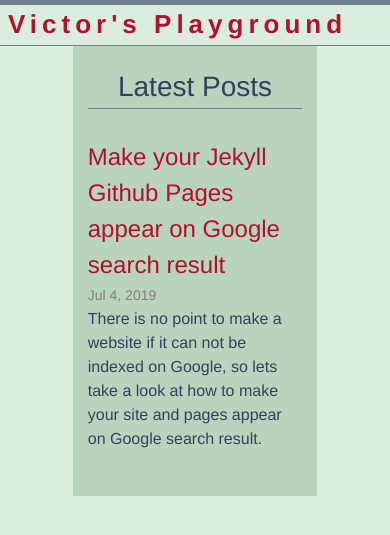
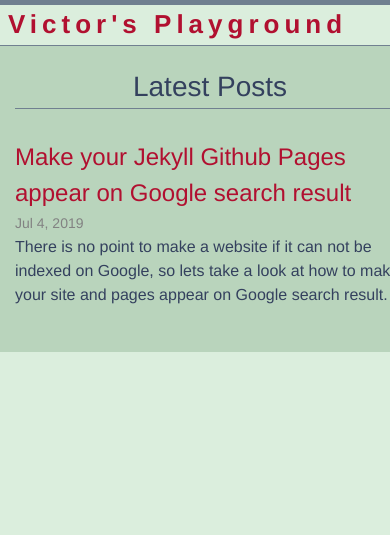
Before and after one commit to Victor2Code/blog, a Jekyll site: the page built from index.md, in a window 390 px wide. Shown: the top 535 px of the page. Built offline with Jekyll 4.4.1, drawn with Linux system fonts in a browser that asks for light colours.

Commit message:
add media query to .wrapper

```diff
--- a/_sass/minima/_base.scss
+++ b/_sass/minima/_base.scss
@@ -176,6 +176,10 @@ pre {
     padding-right: $spacing-unit;
     padding-left: $spacing-unit;
   }
+
+@include media-query($on-large){
+  width: 100%;
+}
 }
 
 
```
